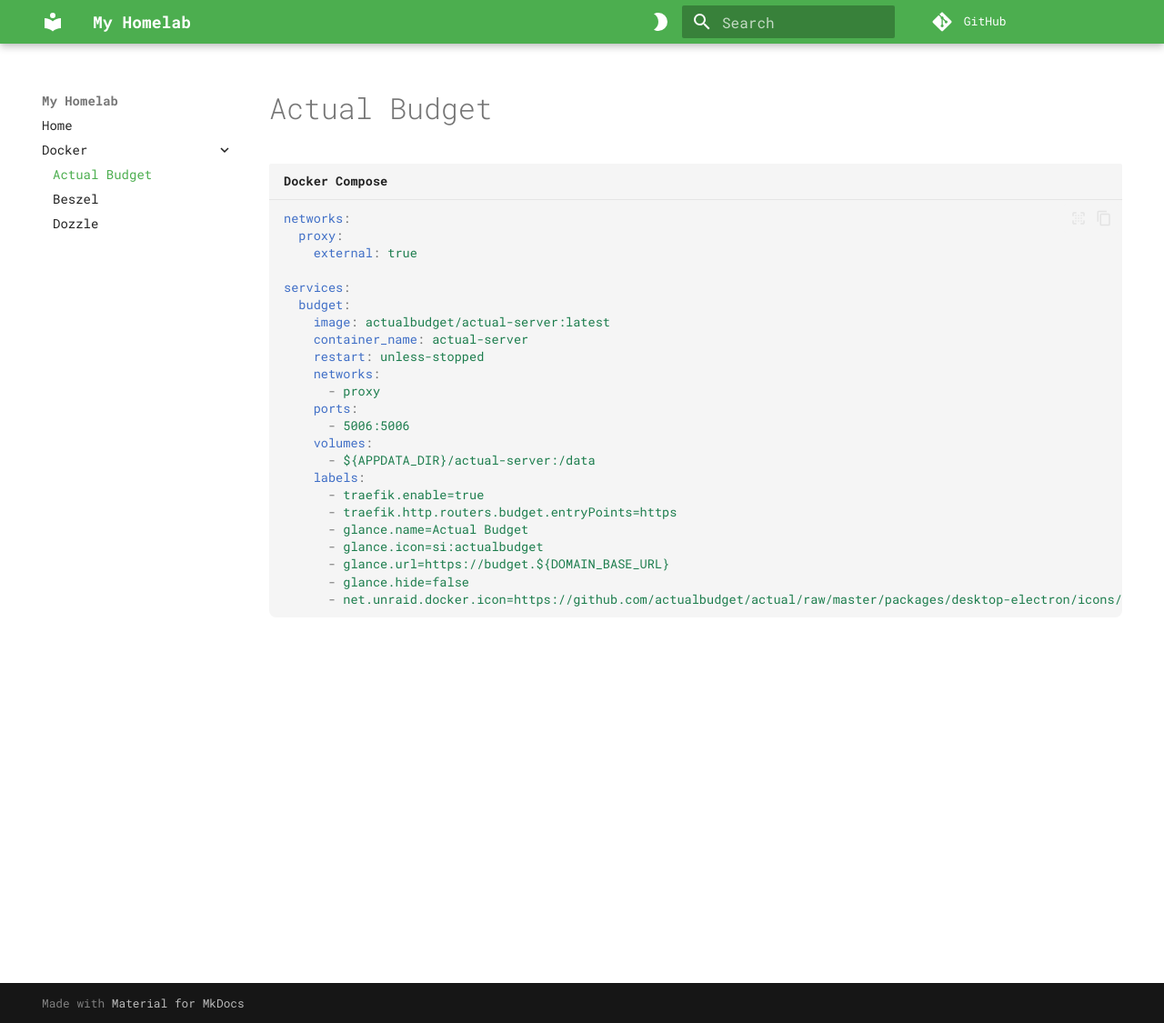
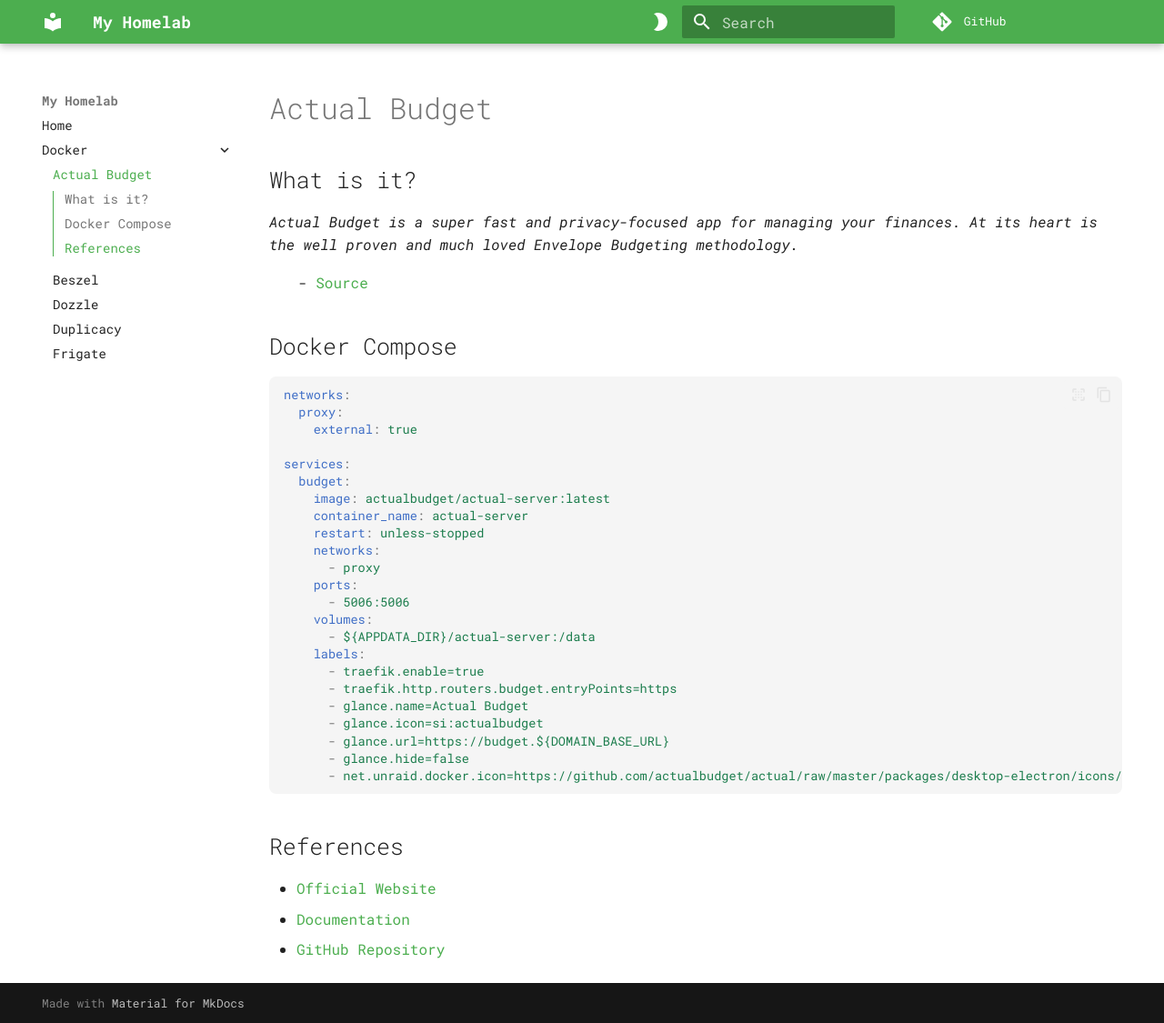
Before and after one commit to DanielSSilva/homelab, an MkDocs documentation site: the page built from docs/docker/actual-budget.md, in a window 1280 px wide and 1125 px high. Shown: the whole window at 91% size. Built offline with MkDocs 1.6.1 and Material for MkDocs 9.7.7, drawn with Linux system fonts in a browser that asks for light colours; comment, search, counter and statistics services are not loaded.

Commit message:
added more docker stacks

````diff
--- a/docs/docker/actual-budget.md
+++ b/docs/docker/actual-budget.md
@@ -1,5 +1,13 @@
+# Actual Budget
 
-```yaml title="Docker Compose"
+## What is it?
+
+_Actual Budget is a super fast and privacy-focused app for managing your finances. At its heart is the well proven and much loved Envelope Budgeting methodology._
+
+&emsp;&emsp;\- [Source](https://actualbudget.org/)
+
+## Docker Compose
+```yaml
 networks:
   proxy:
 	external: true
@@ -24,3 +32,8 @@
 	  - glance.hide=false
 	  - net.unraid.docker.icon=https://github.com/actualbudget/actual/raw/master/packages/desktop-electron/icons/icon.png
 ```
+
+## References
+- [Official Website](https://actualbudget.org/)
+- [Documentation](https://actualbudget.org/docs/)
+- [GitHub Repository](https://github.com/actualbudget/actual)
--- a/mkdocs.yml
+++ b/mkdocs.yml
@@ -80,3 +80,5 @@
     - Actual Budget: docker/actual-budget.md
     - Beszel: docker/beszel.md
     - Dozzle: docker/dozzle.md
+    - Duplicacy: docker/duplicacy.md
+    - Frigate: docker/frigate.md
````
Also changed, not shown: docs/docker/beszel.md (+7 -2 lines), docs/docker/dozzle.md (+3 -1 lines), docs/docker/duplicacy.md (added, +47 -0 lines), docs/docker/frigate.md (added, +52 -0 lines).
